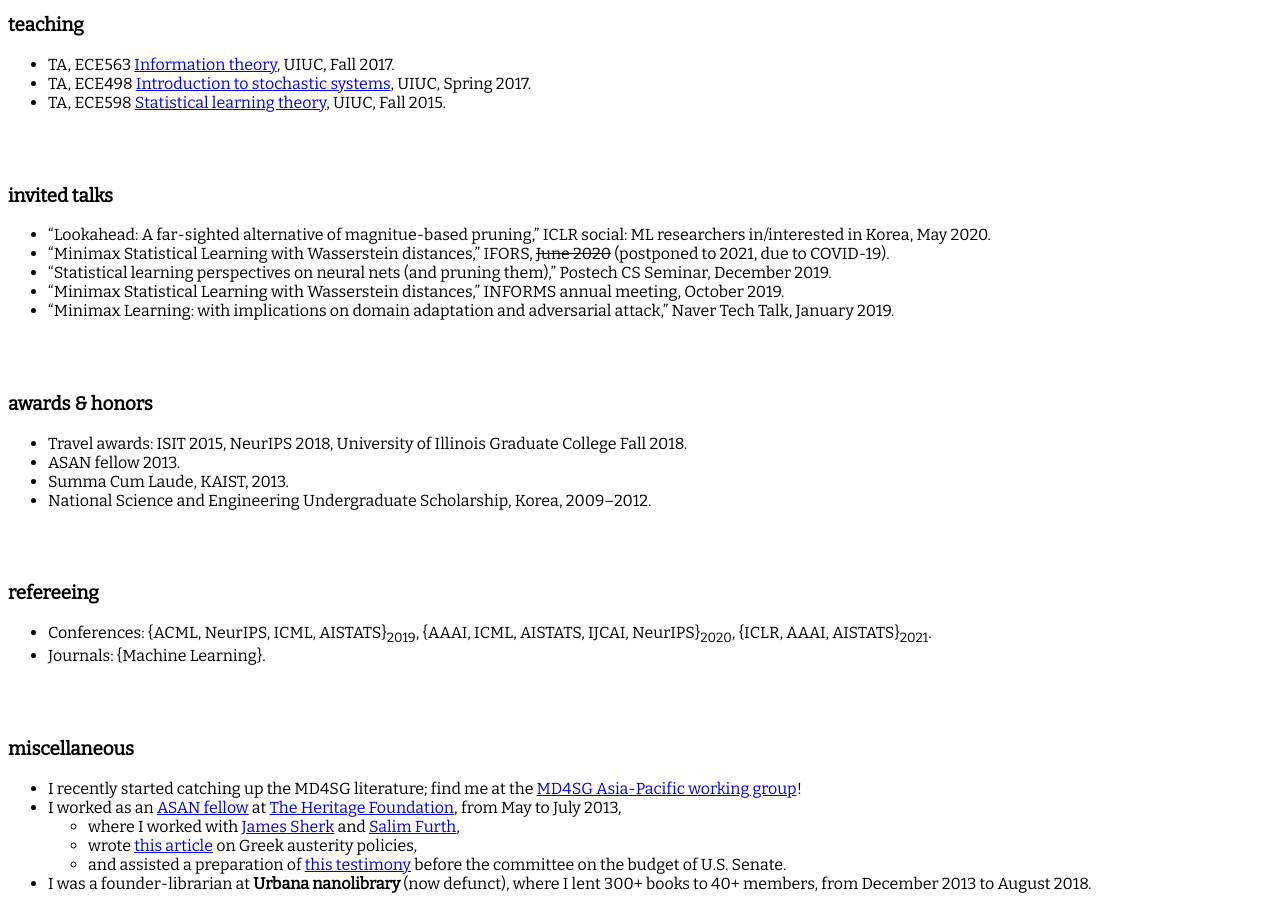
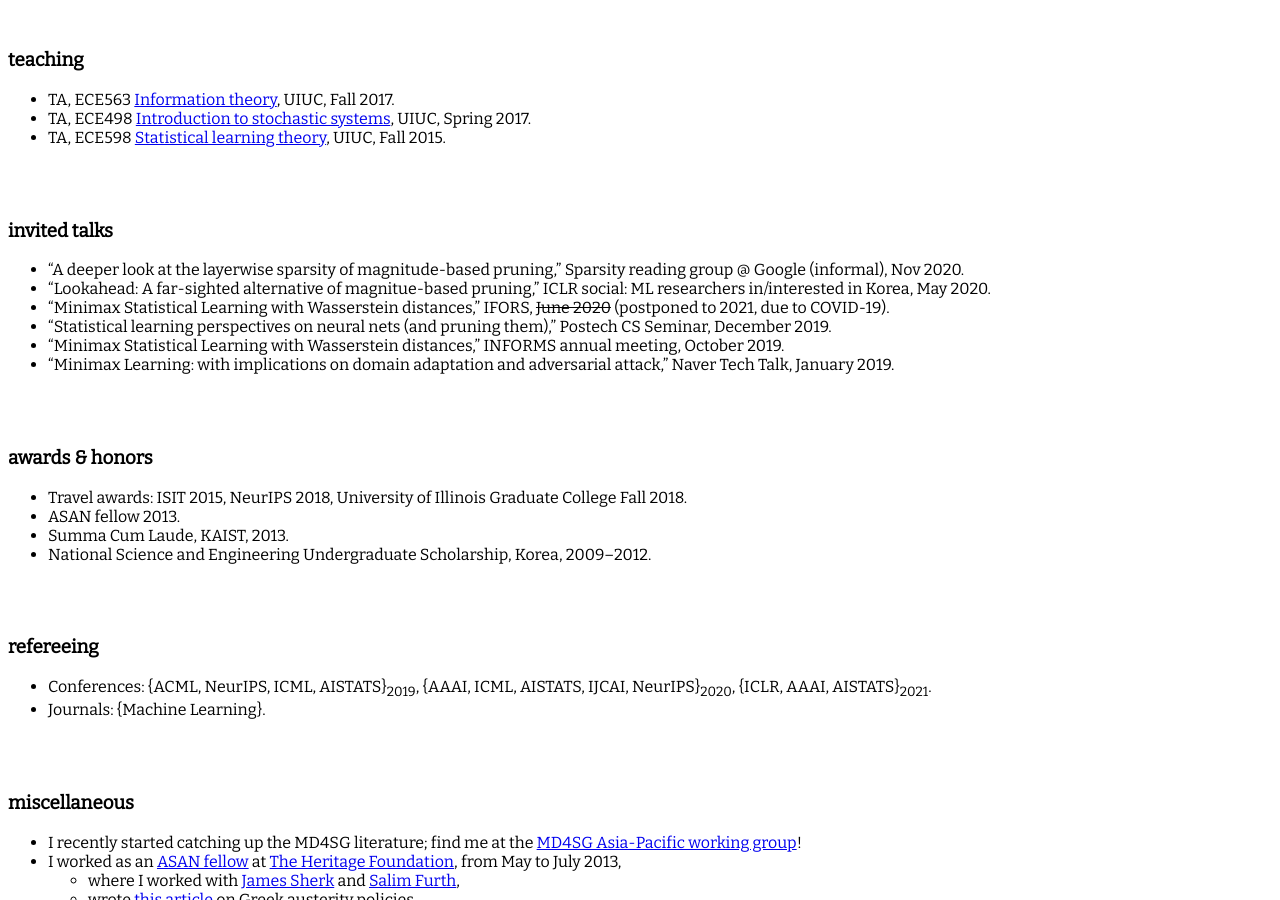
Before and after one commit to jaeho-lee/jaeho-lee.github.io, a Jekyll site: the page built from index.md, in a window 1280 px wide and 900 px high, scrolled down 1459 px. Built offline with Jekyll 4.4.1, drawn with Linux system fonts in a browser that asks for light colours; some of the changed text lies outside the part shown.

Commit message:
Update index.md

```diff
--- a/index.md
+++ b/index.md
@@ -11,6 +11,8 @@
 My research focuses on analyzing the impact of operational constraints on the generalization/approximation capabilities of learning algorithms; the constraints may be about robustness, fairness, risk-sensitivity, or sparsity. As a research tool, I like to use the machineries from the statistical learning theory (all hail Vapnik!), high-dimensional statistics, and computational libraries for machine learning.
 
 For any inquiries (or CV), please contact me via email: jaeho-lee [at] kaist [dot] ac [dot] kr. I may respond even faster via Twitter: [@jaeho_lee_](https://twitter.com/jaeho_lee_)
+
+(I don't update Google scholar too often, but here's a [link](https://scholar.google.com/citations?hl=en&user=t91zoQMAAAAJ&view_op=list_works&sortby=pubdate).)
 
 <br/><br/>
 
@@ -76,6 +78,7 @@
 <br/><br/>
 
 ### invited talks
+* "A deeper look at the layerwise sparsity of magnitude-based pruning," Sparsity reading group @ Google (informal), Nov 2020.
 * "Lookahead: A far-sighted alternative of magnitue-based pruning," ICLR social: ML researchers in/interested in Korea, May 2020.
 * "Minimax Statistical Learning with Wasserstein distances," IFORS, ~~June 2020~~ (postponed to 2021, due to COVID-19).
 * "Statistical learning perspectives on neural nets (and pruning them)," Postech CS Seminar, December 2019.
```
